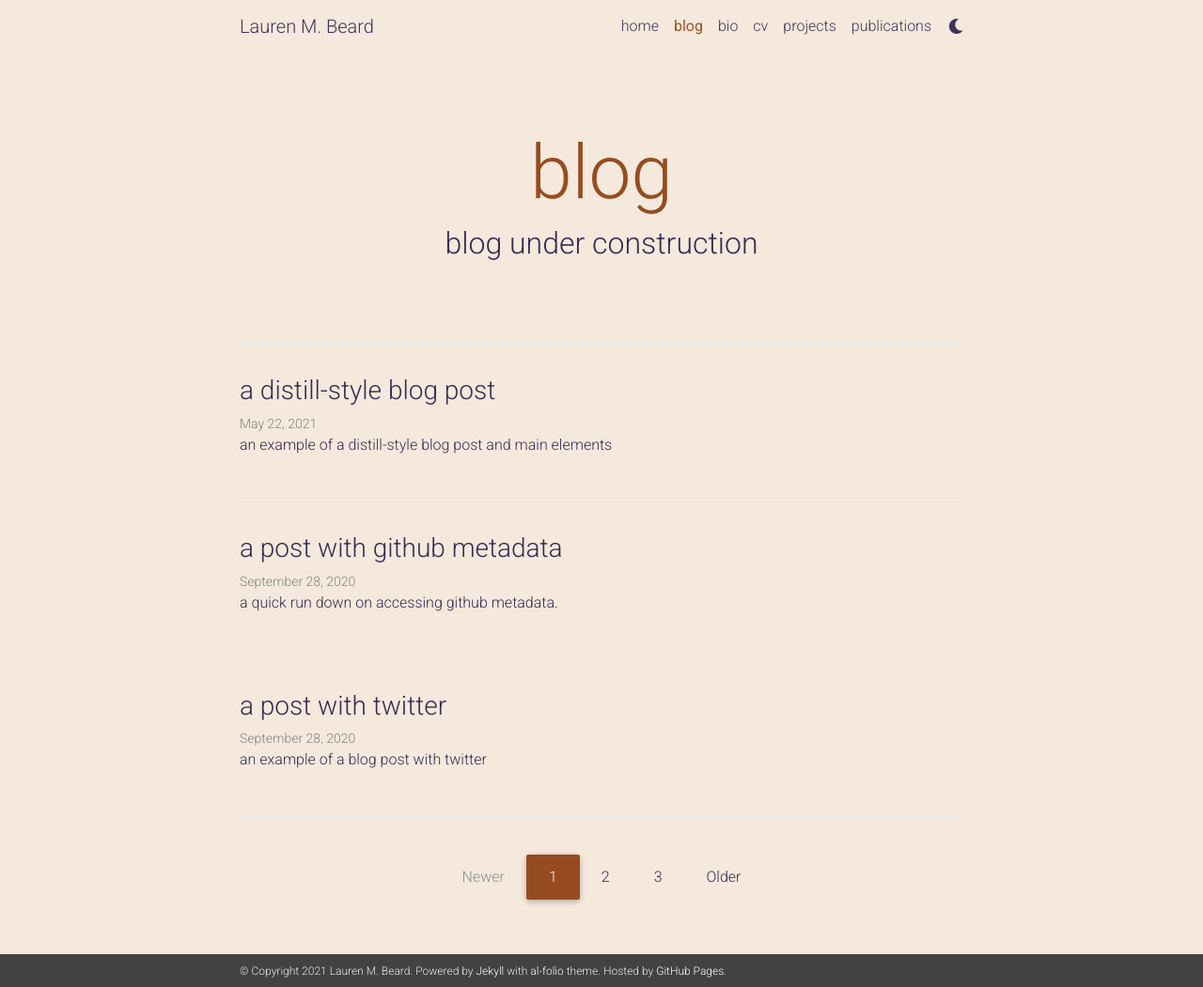
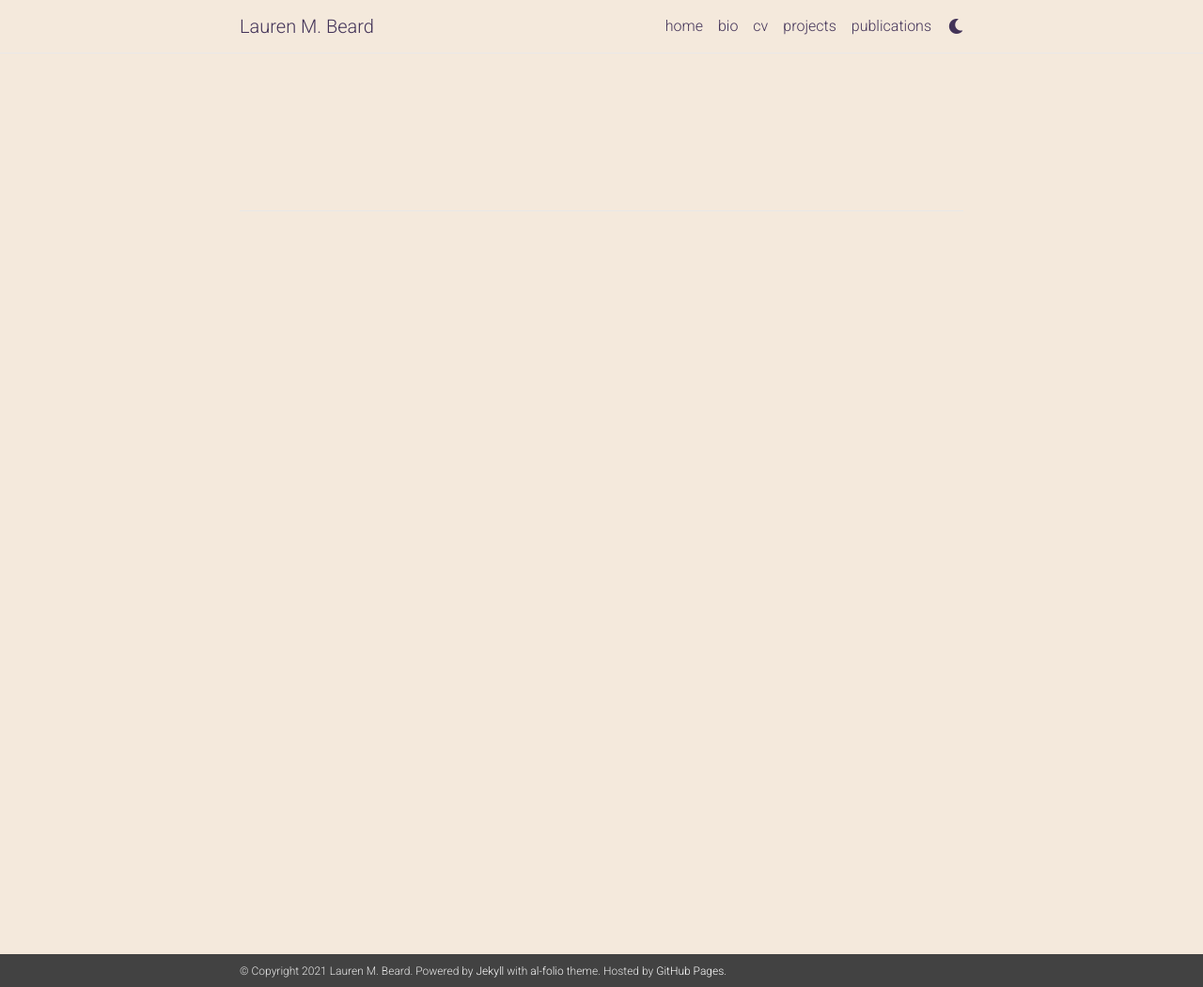
Before and after one commit to iamlaurenbeard/iamlaurenbeard.github.io, a Jekyll site: the page built from blog/index.html, in a window 1280 px wide and 1051 px high. Shown: the whole window at 94% size. Built offline with Jekyll 4.4.1, drawn with Linux system fonts in a browser that asks for light colours; nearby versions of some CDN libraries; the list of posts is cut into pages by our own code; comment, search, counter and statistics services are not loaded; a style sheet for code colours, icons or effects is not loaded; some of the changed lines change nothing that is shown.

Commit message:
ignoreBlog

```diff
--- a/_config.yml
+++ b/_config.yml
@@ -74,16 +74,16 @@ panelbear_analytics: XXXXXXXXX # panelbear analytics site ID
 # Blog
 # -----------------------------------------------------------------------------
 
-blog_name: blog  # your blog must have a name for it to show up in the nav bar
-blog_description: blog under construction
-permalink: /blog/:year/:title/
+#blog_name: blog  # your blog must have a name for it to show up in the nav bar
+#blog_description: blog under construction
+#permalink: /blog/:year/:title/
 
 # Pagination
-pagination:
-  enabled: true
+#pagination:
+  #enabled: true
 
 # Comments
-disqus_shortname: lauren # put your disqus shortname
+#disqus_shortname: lauren # put your disqus shortname
 
 # -----------------------------------------------------------------------------
 # Collections
```
